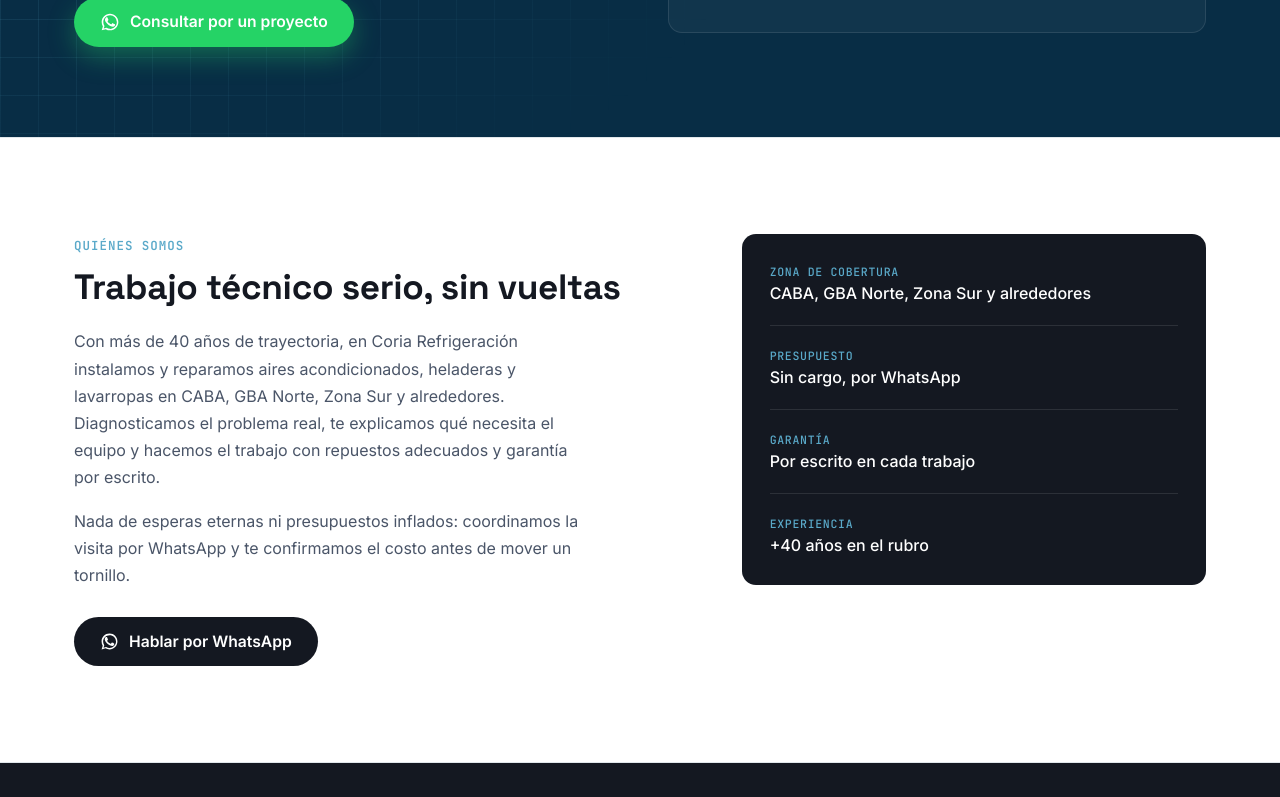
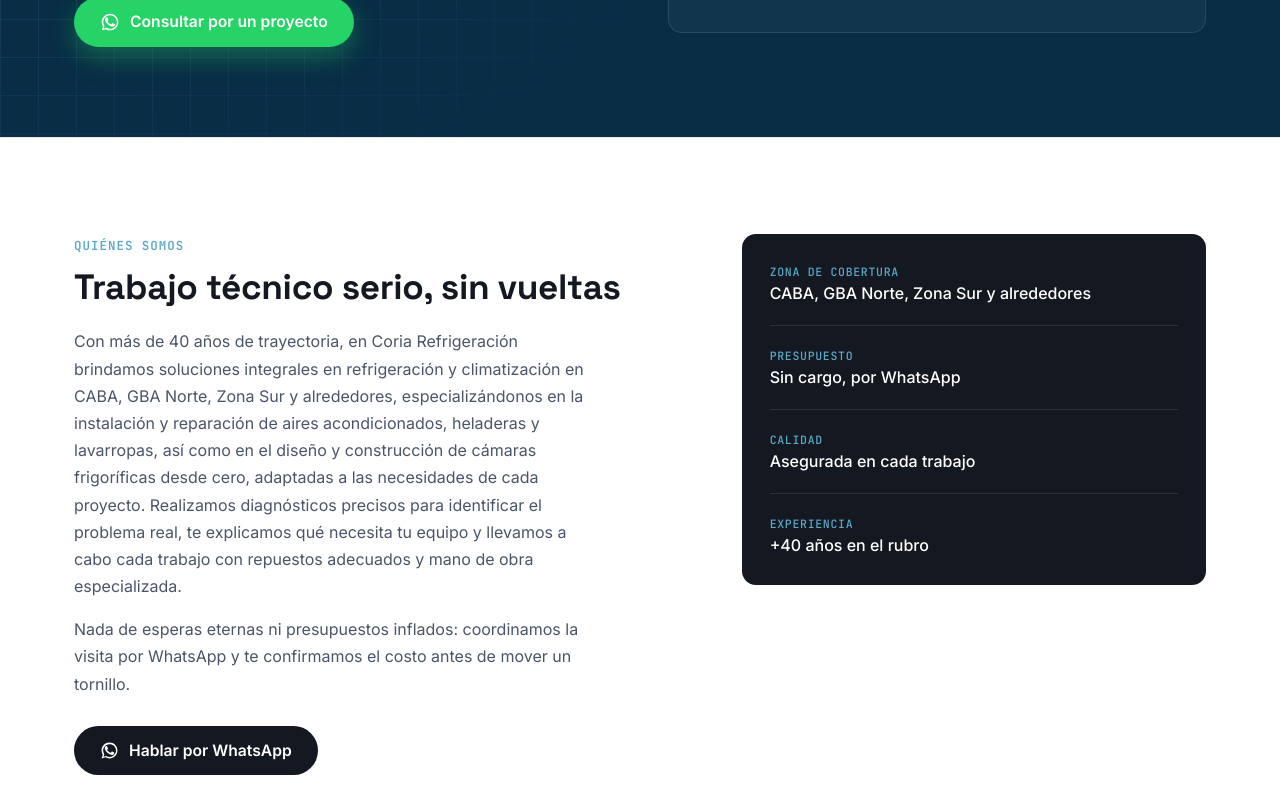
Before and after one commit to coriamartinn/landing-coriaRefrigeracion, a React (Vite) app: page / in a window 1280 px wide. Shown: the part 1723-2520 px from the top of the page. Built offline with nearby package versions, Linux system fonts and the light colour scheme.

Commit message:
cambios en dialogos

```diff
--- a/src/components/About.jsx
+++ b/src/components/About.jsx
@@ -9,14 +9,20 @@
           <span className="eyebrow">Quiénes somos</span>
           <h2 className="about-title">Trabajo técnico serio, sin vueltas</h2>
           <p className="about-text">
-            Con más de 40 años de trayectoria, en Coria Refrigeración instalamos
-            y reparamos aires acondicionados, heladeras y lavarropas en {CONTACT.zona}.
-            Diagnosticamos el problema real, te explicamos qué necesita el equipo
-            y hacemos el trabajo con repuestos adecuados y garantía por escrito.
+            Con más de 40 años de trayectoria, en Coria Refrigeración brindamos
+            soluciones integrales en refrigeración y climatización en{" "}
+            {CONTACT.zona}, especializándonos en la instalación y reparación de
+            aires acondicionados, heladeras y lavarropas, así como en el diseño
+            y construcción de cámaras frigoríficas desde cero, adaptadas a las
+            necesidades de cada proyecto. Realizamos diagnósticos precisos para
+            identificar el problema real, te explicamos qué necesita tu equipo y
+            llevamos a cabo cada trabajo con repuestos adecuados y mano de obra
+            especializada.
           </p>
           <p className="about-text">
-            Nada de esperas eternas ni presupuestos inflados: coordinamos la visita
-            por WhatsApp y te confirmamos el costo antes de mover un tornillo.
+            Nada de esperas eternas ni presupuestos inflados: coordinamos la
+            visita por WhatsApp y te confirmamos el costo antes de mover un
+            tornillo.
           </p>
 
           <div className="about-actions">
@@ -42,8 +48,8 @@
             <span className="panel-value">Sin cargo, por WhatsApp</span>
           </div>
           <div className="panel-row">
-            <span className="panel-label">Garantía</span>
-            <span className="panel-value">Por escrito en cada trabajo</span>
+            <span className="panel-label">Calidad</span>
+            <span className="panel-value">Asegurada en cada trabajo</span>
           </div>
           <div className="panel-row panel-row-last">
             <span className="panel-label">Experiencia</span>
```
